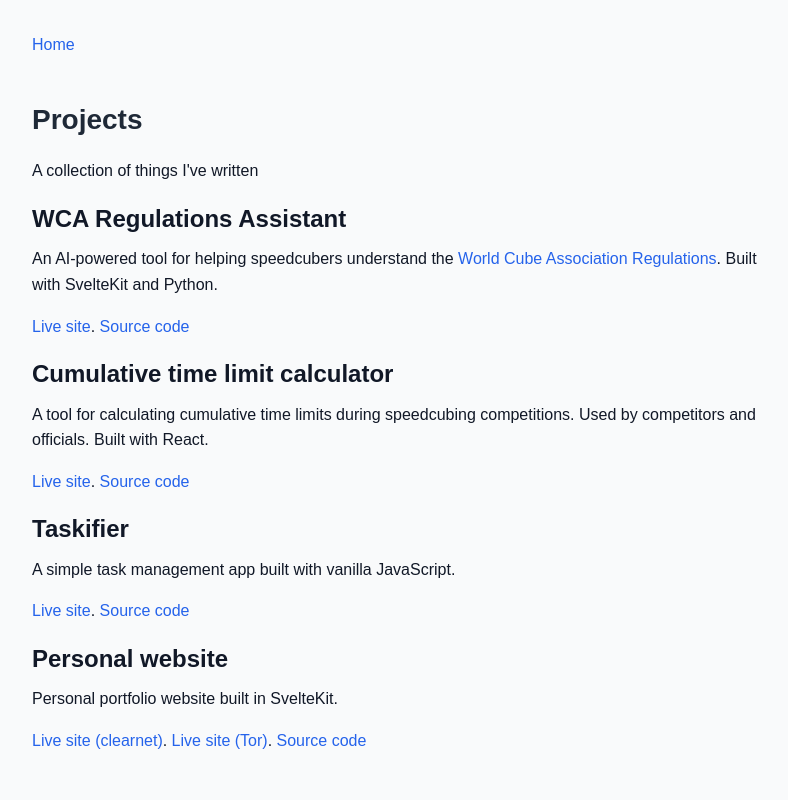
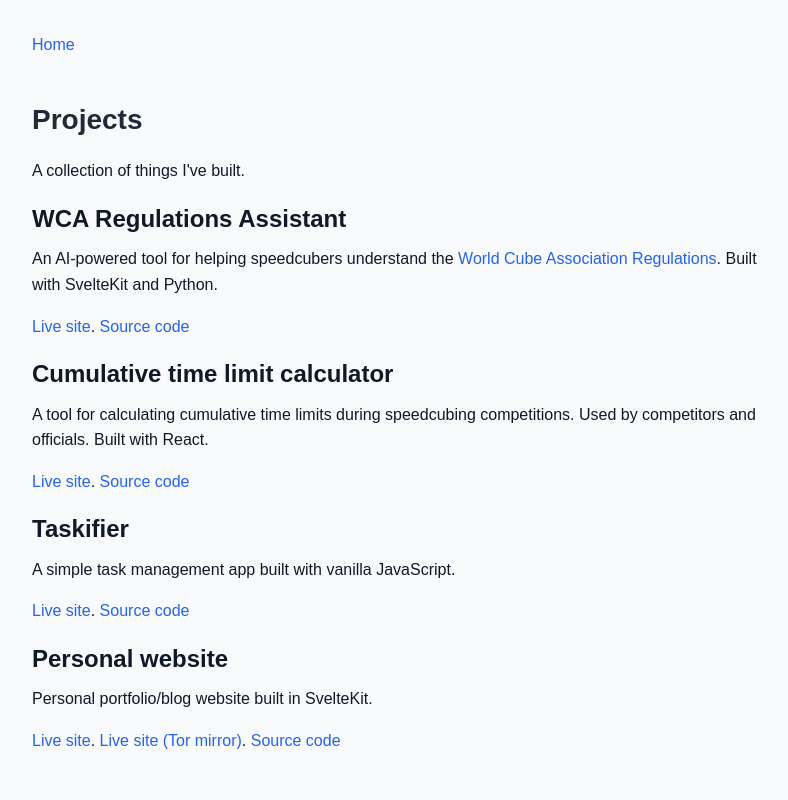
Before and after one commit to OWelton-Rosie/OWelton-Rosie, a SvelteKit app: page /projects in a window 1280 px wide. Shown: the top 800 px of the page, without its empty margins (240-1028 px from the left). Built offline with nearby package versions, Linux system fonts and the light colour scheme.

Commit message:
fullstop

```diff
--- a/src/routes/projects/+page.svelte
+++ b/src/routes/projects/+page.svelte
@@ -11,7 +11,7 @@
 
 <div class="hero-content">
 <h1>Projects</h1>
-<p>A collection of things I've written</p>
+<p>A collection of things I've built.</p>
 </div>
 
 <h2>WCA Regulations Assistant</h2>
@@ -36,9 +36,9 @@
 </p>
 
 <h2>Personal website</h2>
-<p>Personal portfolio website built in SvelteKit.</p>
+<p>Personal portfolio/blog website built in SvelteKit.</p>
 <p>
-  <a href="https://oweltonrosie.com/" target="_blank" rel="noopener noreferrer">Live site (clearnet)</a>. <a href="http://47eegzufzvdwhxg7cmiscimro4oau5eugahnytik2od3ssux52ixv6id.onion/" target="_blank" rel="noopener noreferrer">Live site (Tor)</a>.
+  <a href="https://oweltonrosie.com/" target="_blank" rel="noopener noreferrer">Live site</a>. <a href="http://47eegzufzvdwhxg7cmiscimro4oau5eugahnytik2od3ssux52ixv6id.onion/" target="_blank" rel="noopener noreferrer">Live site (Tor mirror)</a>.
   <a href="https://github.com/OWelton-Rosie/OWelton-Rosie" target="_blank" rel="noopener noreferrer">Source code</a>
 </p>
 
```
